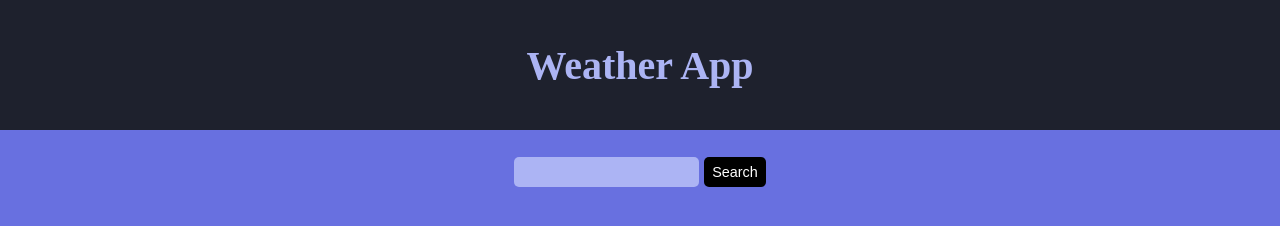
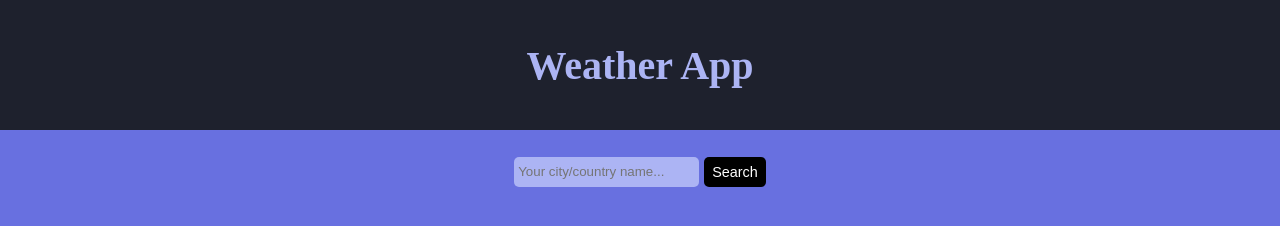
Before and after one commit to hattima-tim/Weather_App, a website: page index.html in a window 1280 px wide. Drawn offline with Linux system fonts and the light colour scheme.

Commit message:
added a placeholder text in input element,so that users knows what to type in the input field

```diff
--- a/index.html
+++ b/index.html
@@ -10,7 +10,7 @@
 <body>
     <h1>Weather App</h1>
     <form>
-        <input type="search">
+        <input type="search" placeholder="Your city/country name...">
         <button type="button" id="searchButton">Search</button>
     </form>
     <div id="modalContainer">
```
